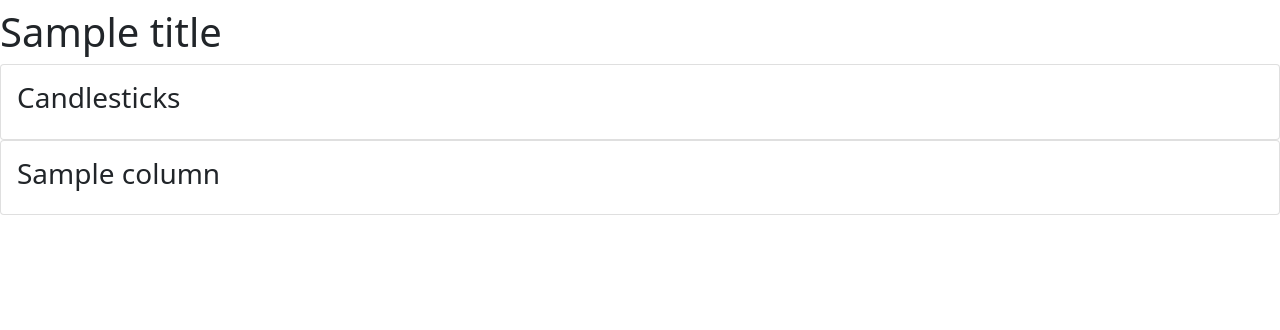
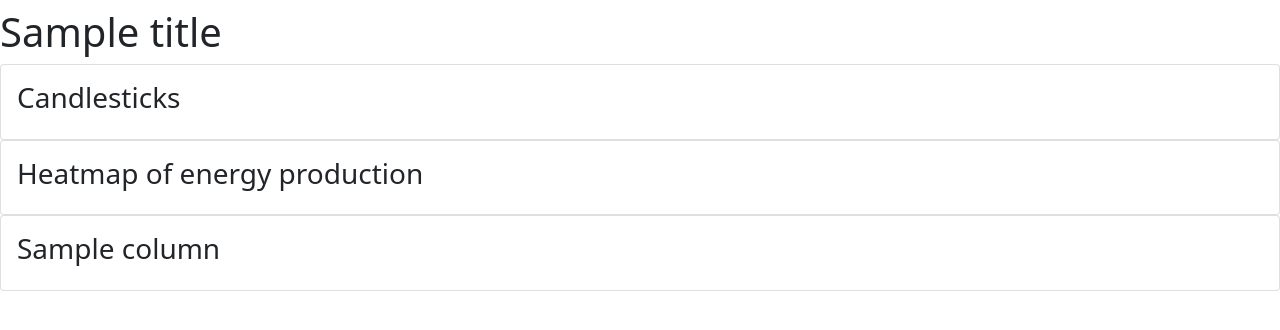
Before and after one commit to ThanosPourikis/Thesis, a Flask app: template templates/home.jinja in a window 1280 px wide. Shown: the part 40-370 px from the top of the page. Run offline with Flask 2, Linux system fonts and the light colour scheme; the template is opened without the code that fills it: most values are stand-ins (such as "Sample title", 1, 10 or a date in 2020); some libraries are stand-ins or nearby versions.

Commit message:
Added heatmap

```diff
--- a/app.py
+++ b/app.py
@@ -3,7 +3,7 @@ from flask import render_template
 from werkzeug.utils import redirect
 
 from utils.database_interface import DB
-from utils.web_utils import get_json_for_line_fig,get_json_for_fig_scatter,get_metrics,get_json_for_line_scatter,get_candlesticks
+from utils.web_utils import *
 from datetime import date, timedelta
 import pandas as pd
 from pytz import timezone
@@ -45,13 +45,20 @@ def api_redict():
 def index(dataset):
 	db = DB(datasets_dict[dataset])
 	df = db.get_data('*', dataset)
+	if 'units' in dataset:
+		heatmap = get_heatmap(df.iloc[:,7:-7 if 'cloudCover' in df.columns else -1])
+		df = df.iloc[:,:6].join(df.iloc[:,-7 if 'cloudCover' in df.columns else -1:])
+	else:
+		heatmap = None
 	return render_template('home.jinja',title = f'Train Data For {dataset} Dataset For The Past 7 Days',
-	df=df,get_json = get_json_for_line_fig,candlestick = get_candlesticks(df.SMP),dataset = dataset)
+	df=df,get_json = get_json_for_line_fig,candlestick = get_candlesticks(df.SMP),dataset = dataset,heatmap = heatmap)
 
 @app.route('/Correlation/<dataset>')
 def corrolations(dataset):
 	db = DB(datasets_dict[dataset])
-	df = db.get_data('*', dataset,f'"index" > "{week}"').set_index('SMP').dropna()
+	df = db.get_data('*', dataset,f'"index" > "{week}"')
+	df = df.iloc[:,:6].join(df.iloc[:,-7 if 'cloudCover' in df.columns else 1:])
+	df = df.set_index('SMP').dropna()
 	return render_template('correlation.jinja',title = f'Correlation For {dataset} Dataset For The Past 7 Days',
 	df=df,get_json = get_json_for_fig_scatter,dataset = dataset)
 
--- a/templates/home.jinja
+++ b/templates/home.jinja
@@ -3,18 +3,35 @@
 	<h1>{{title}}</h1>
 	<div class="row">
 		<div class="col-xs-1-12">
+			<div class="card">
+				<div class="card-body">
+					<h3 class="card-title">Candlesticks</h3>
+					<div  id='candlestick'>
+						<script>
+							var graph = {{ candlestick}};
+							Plotly.plot('candlestick', graph, {});
+						</script>
+					</div>
+				</div>
+			</div>
+		</div>
+		{% if not heatmap == None %}
+			<div class="col-xs-1-12">
 				<div class="card">
 					<div class="card-body">
-						<h3 class="card-title">Candlesticks</h3>
-						<div  id='candlestick'>
+						<h3 class="card-title">Heatmap of energy production</h3>
+						<div  id='heatmap'>
 							<script>
-								var graph = {{ candlestick}};
-								Plotly.plot('candlestick', graph, {});
+								var graph = {{ heatmap}};
+								Plotly.plot('heatmap', graph, {});
 							</script>
 						</div>
 					</div>
 				</div>
 			</div>
+		{% endif %}
+
+
 	{% include "charts.jinja" %}
 	</div>
 
```
Also changed, not shown: utils/update_data.py (+7 -3 lines), utils/web_utils.py (+15 -0 lines), requirements.db, requirements_units.db, requirements_units_weather.db, requirements_weather.db.
